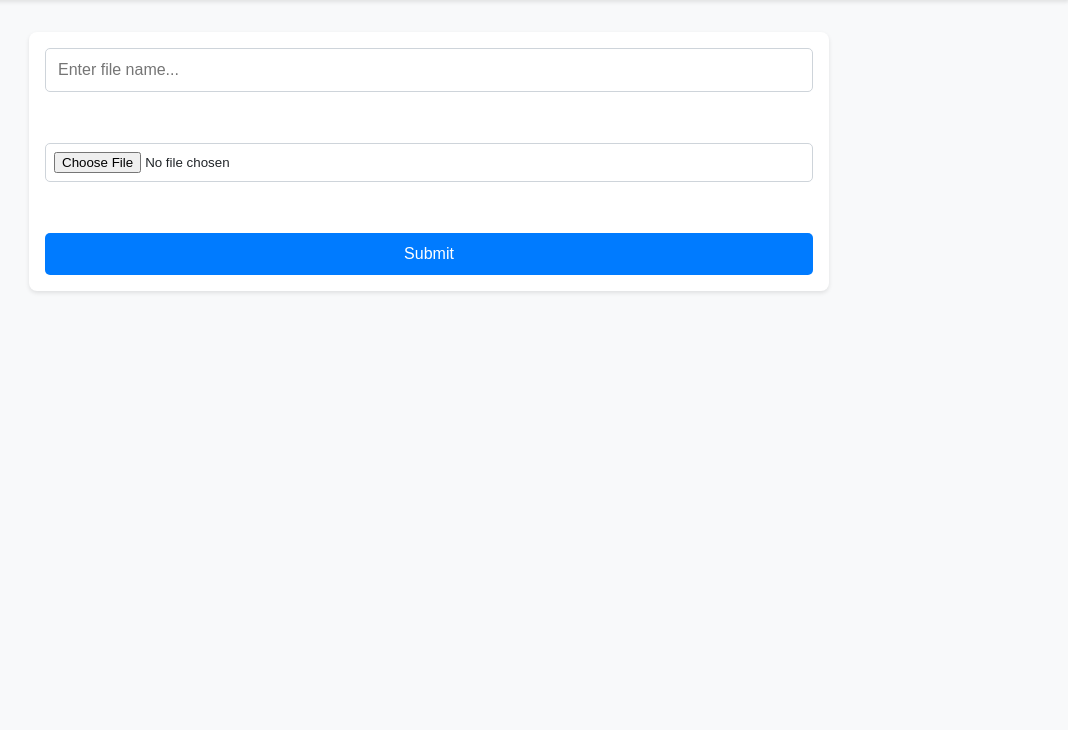
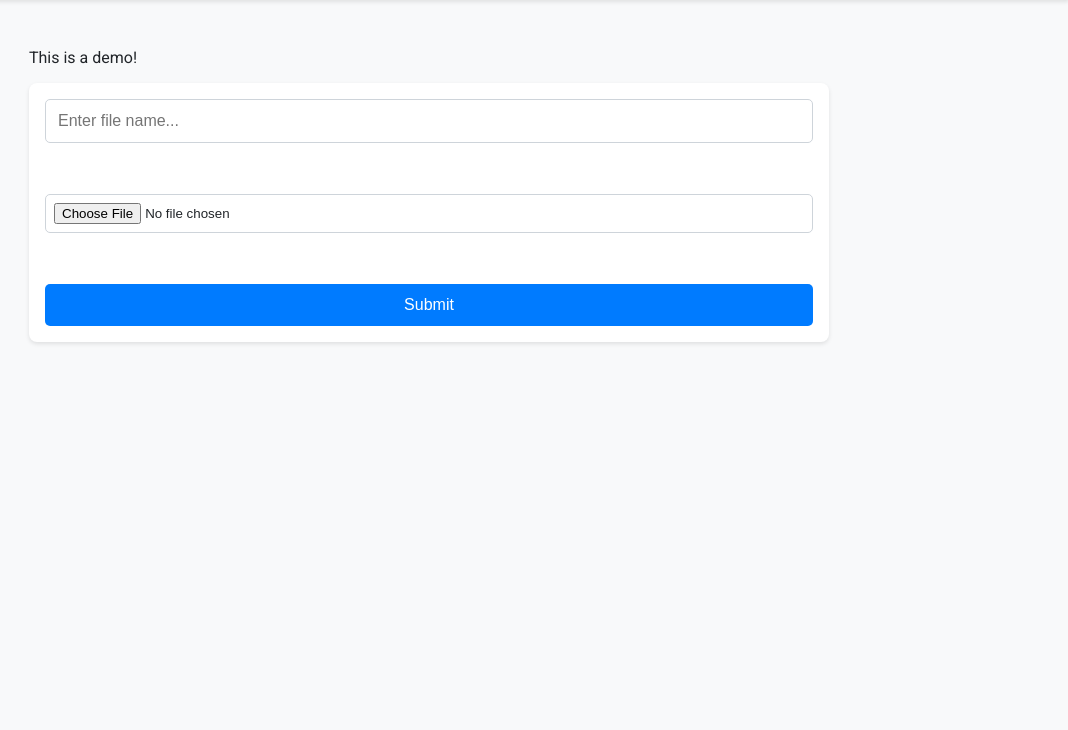
Before and after one commit to emmaSolirius/filevault, a website: page src/azure-sa/public/index.html in a window 1280 px wide. Shown: the part 70-800 px from the top of the page, without its empty margins (211-1279 px from the left). Drawn offline with Linux system fonts and the light colour scheme; no server answers.

Commit message:
Added demo text

```diff
--- a/src/azure-sa/public/index.html
+++ b/src/azure-sa/public/index.html
@@ -16,6 +16,7 @@
         </label>
     </header>
     <main>
+        <p>This is a demo!</p>
         <form id="noteForm">
             <input type="text" id="note" placeholder="Enter file name..." required>
             <br>
```
